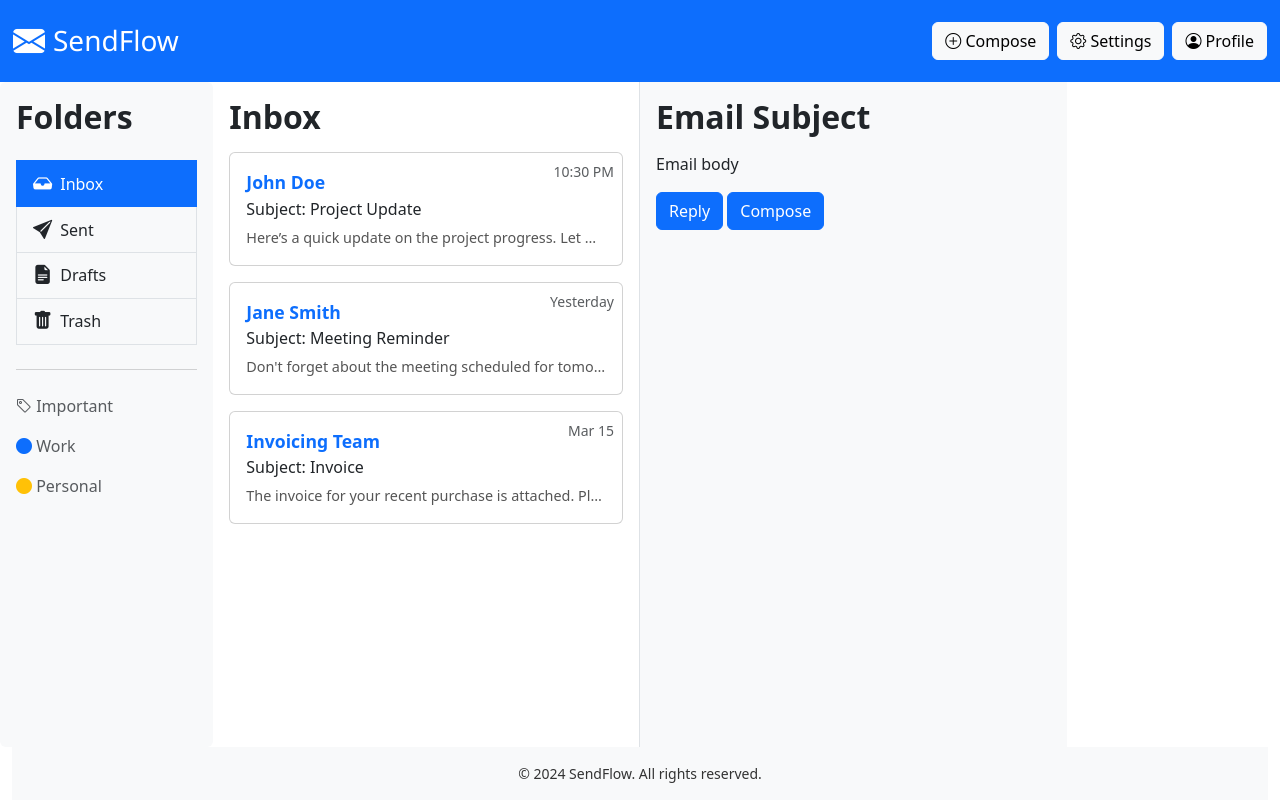
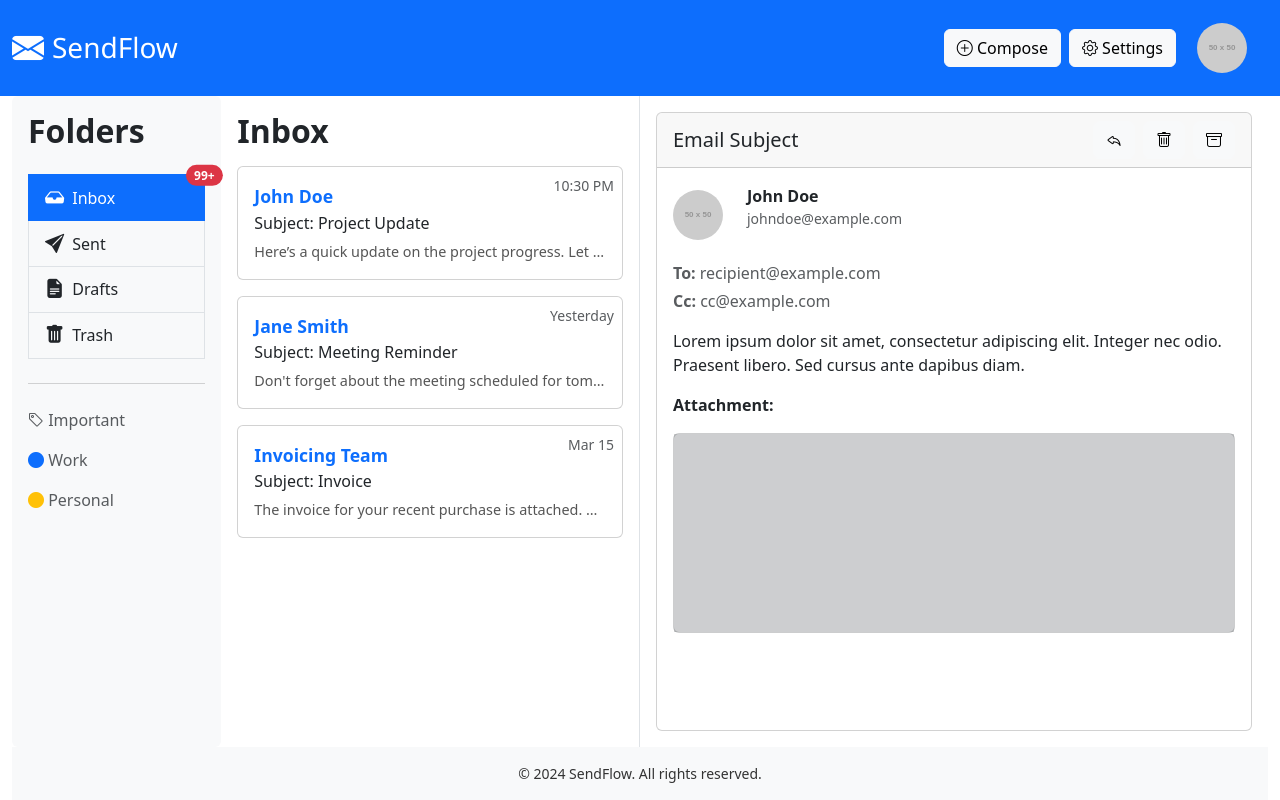
Before and after one commit to mark-escosura/bootstrap-email-escosura, a website: page index.html in a window 1280 px wide. Drawn offline with nearby package versions, Linux system fonts and the light colour scheme; placeholder pictures from the web are drawn by us.

Commit message:
MVP: First Draft

```diff
--- a/index.html
+++ b/index.html
@@ -15,7 +15,7 @@
 <body>
     <div class="container-fluid vh-100 d-flex flex-column">
         <!-- Header -->
-        <header class="row bg-primary text-white py-3 border border-primary" role="banner">
+        <header class="row bg-primary text-white py-3" role="banner">
             <nav class="d-flex justify-content-between align-items-center w-100">
                 <!-- Logo and Title Section -->
                 <div class="d-flex align-items-center">
@@ -31,20 +31,24 @@
                     <button class="btn btn-light me-2">
                         <i class="bi bi-gear"></i> Settings
                     </button>
-                    <button class="btn btn-light">
-                        <i class="bi bi-person-circle"></i> Profile
+                    <button class="btn me-2">
+                        <img src="https://via.placeholder.com/50" alt="User Avatar" class="rounded-circle">
                     </button>
                 </div>
             </nav>
         </header>
         <!-- Main -->
-        <main class="row flex-grow-1" role="main">
+        <main class="row flex-grow-1 g-0" role="main">
             <!-- Folder -->
-            <section class="col-12 col-md-3 col-lg-2 bg-light p-3 list-group" aria-label="Email folders">
+            <section class="col-12 col-md-2 col-lg-2 bg-light p-3 list-group" aria-label="Email folders">
                 <h2 class="mb-3">Folders</h2>
                 <a href="#" class="list-group-item list-group-item-action active d-flex align-items-center"
                     aria-current="page">
                     <i class="bi bi-inbox-fill me-2" aria-hidden="true"></i> Inbox
+                    <span class="position-absolute top-0 start-100 translate-middle badge rounded-pill bg-danger">
+                        99+
+                        <span class="visually-hidden">unread messages</span>
+                    </span>
                 </a>
                 <a href="#" class="list-group-item list-group-item-action d-flex align-items-center">
                     <i class="bi bi-send-fill me-2" aria-hidden="true"></i> Sent
@@ -74,12 +78,12 @@
             </section>
 
             <!-- Inbox -->
-            <section class="col-12 col-md-5 col-lg-4 bg-white p-3 border-end d-flex flex-column"
+            <section class="col-12 col-md-4 col-lg-4 bg-white p-3 border-end d-flex flex-column"
                 aria-labelledby="email-list-title">
                 <h2 id="email-list-title">Inbox</h2>
                 <div class="flex-grow-1 overflow-auto">
                     <!-- Email Card 1 -->
-                    <div class="card mb-3 position-relative">
+                    <div class="card mb-3 position-relative" data-id="1">
                         <div class="card-body">
                             <p class="text-muted small position-absolute top-0 end-0 m-2">10:30 PM</p>
                             <p class="text-primary mb-1 sender-name">John Doe</p>
@@ -89,7 +93,7 @@
                         </div>
                     </div>
                     <!-- Email Card 2 -->
-                    <div class="card mb-3 position-relative">
+                    <div class="card mb-3 position-relative" data-id="2">
                         <div class="card-body">
                             <p class="text-muted small position-absolute top-0 end-0 m-2">Yesterday</p>
                             <p class="text-primary mb-1 sender-name">Jane Smith</p>
@@ -99,7 +103,7 @@
                         </div>
                     </div>
                     <!-- Email Card 3 -->
-                    <div class="card mb-3 position-relative">
+                    <div class="card mb-3 position-relative" data-id="3">
                         <div class="card-body">
                             <p class="text-muted small position-absolute top-0 end-0 m-2">Mar 15</p>
                             <p class="text-primary mb-1 sender-name">Invoicing Team</p>
@@ -111,16 +115,64 @@
                 </div>
             </section>
 
+            <!-- Email Body -->
+            <section class="col-12 col-md-6 col-lg-6 p-3">
+                <div class="card h-100">
+                    <!-- Subject and Buttons Section -->
+                    <div class="card-header d-flex justify-content-between align-items-center">
+                        <h5 class="mb-0">Email Subject</h5>
+                        <div class="d-flex">
+                            <button class="btn btn-light me-2" aria-label="Reply">
+                                <i class="bi bi-reply"></i>
+                            </button>
+                            <button class="btn btn-light me-2" aria-label="Trash">
+                                <i class="bi bi-trash"></i>
+                            </button>
+                            <button class="btn btn-light" aria-label="Archive">
+                                <i class="bi bi-archive"></i>
+                            </button>
+                        </div>
+                    </div>
 
-            <section class="col-12 col-md-5 col-lg-4 bg-light p-3" aria-labelledby="display-email-title">
-                <article role="region" aria-labelledby="displayed-email-title">
-                    <h2 id="displayed-email-title">Email Subject</h2>
-                    <p>Email body</p>
-                    <div>
-                        <button class="btn btn-primary" aria-label="Reply to email">Reply</button>
-                        <button class="btn btn-primary" aria-label="Compose a new email">Compose</button>
+                    <!-- Sender Information Section -->
+                    <div class="card-body">
+                        <div class="row mb-3 align-items-center">
+                            <!-- Avatar -->
+                            <div class="col-auto">
+                                <img src="https://via.placeholder.com/50" alt="User Avatar" class="rounded-circle">
+                            </div>
+                            <!-- Name and Email -->
+                            <div class="col">
+                                <p class="mb-0 fw-bold">John Doe</p>
+                                <p class="text-muted small">johndoe@example.com</p>
+                            </div>
+                        </div>
+
+                        <!-- To and Cc Section -->
+                        <div class="mb-3 text-muted">
+                            <p class="mb-1"><strong>To:</strong> recipient@example.com</p>
+                            <p class="mb-0"><strong>Cc:</strong> cc@example.com</p>
+                        </div>
+
+                        <!-- Email Body Section -->
+                        <div class="mb-3">
+                            <p>
+                                Lorem ipsum dolor sit amet, consectetur adipiscing elit. Integer nec odio. Praesent
+                                libero. Sed
+                                cursus ante dapibus diam.
+                            </p>
+                        </div>
+
+                        <!-- Attachment Section -->
+                        <div>
+                            <p class="fw-bold mb-3">Attachment:</p>
+                            <!-- Larger Loader Placeholder -->
+                            <div class="card bg-light placeholder-glow" style="height: 200px; width: 100%;">
+                                <div class="placeholder w-100 h-100"></div>
+                            </div>
+                        </div>
                     </div>
-                </article>
+                </div>
             </section>
         </main>
         <!-- Footer -->
```
